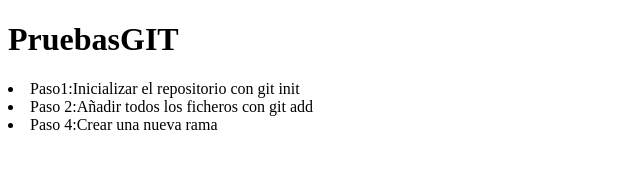
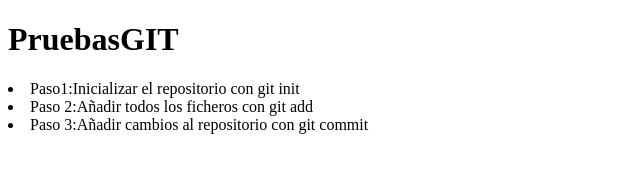
Before and after one commit to arturo1101/Tarea-GitHub, a plain HTML site: page index.html in a window 1280 px wide. Shown: the whole page, without its empty margins (0-640 px from the left). Drawn offline with Linux system fonts and the light colour scheme.

Commit message:
Añadido Paso 3

```diff
--- a/index.html
+++ b/index.html
@@ -10,7 +10,7 @@
    </ul>
 	<li>Paso1:Inicializar el repositorio con git init</li>
 	<li>Paso 2:Añadir todos los ficheros con git add</li>
-	<li>Paso 4:Crear una nueva rama</li>
+	<li>Paso 3:Añadir cambios al repositorio con git commit</li>
    </ul>
 </body>
 </html>
```
